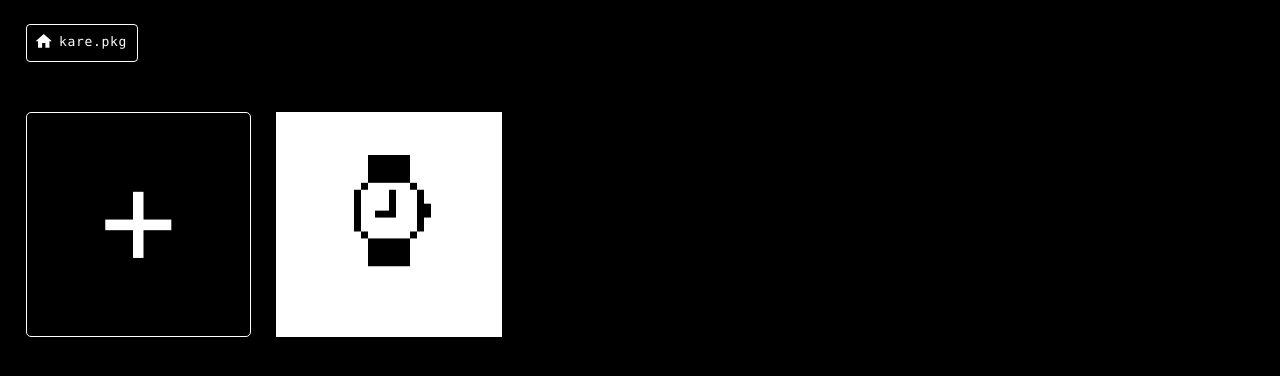
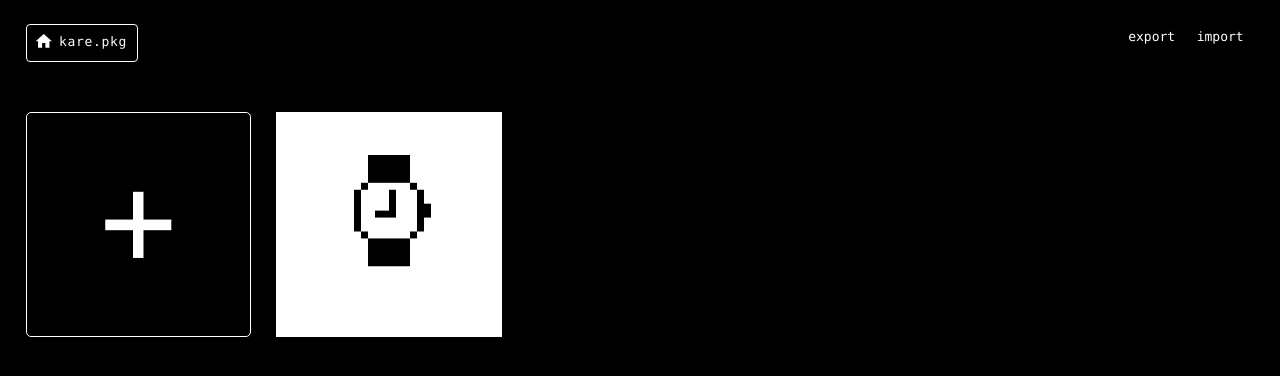
Before and after one commit to Awjin/kare-pkg, a Vue app: page / in a window 1280 px wide. Shown: the top 376 px of the page. Built offline with nearby package versions, Linux system fonts and the light colour scheme.

Commit message:
Add simple export and import functionality

```diff
--- a/src/components/Home.vue
+++ b/src/components/Home.vue
@@ -2,6 +2,27 @@
   <div class="home">
     <site-header>
       <div>
+        <a
+          title="Export backup (cmd + s)"
+          :href="exportSrc"
+          :download="`kare-pkg-backup-${Date.now()}.json`"
+          :disabled="isNotExportable"
+          >
+          export
+        </a>
+
+        <form>
+          <label for="file"><a>import</a></label>
+          <input
+            @change="importFile"
+            accept=".json"
+            hidden
+            id="file"
+            multiple="false"
+            title="Import backup (cmd + o)"
+            type="file"
+          >
+        </form>
       </div>
     </site-header>
 
@@ -48,6 +69,24 @@
       }
     },
 
+    computed: {
+      isNotExportable() {
+        return this.$store.state.drawings.length === 0;
+      },
+
+      exportSrc() {
+        const drawings = this.$store.state.drawings;
+        const jsonExport = [];
+
+        for (let drawing of drawings) {
+          jsonExport.push(drawing.pixels);
+        }
+
+        const str = JSON.stringify(jsonExport);
+        return `data:application/json;charset=utf-8,${encodeURIComponent(str)}`;
+      }
+    },
+
     methods: {
       getRoute(idx) {
         return `/edit/${idx}`;
@@ -57,6 +96,20 @@
         target.blur();
         this.$store.commit('newDrawing');
         this.$router.push('/edit/0');
+      },
+
+      importFile({target}) {
+        if (target.files.length === 0) return;
+
+        const fileReader = new FileReader();
+        fileReader.onload = ({target}) => {
+          this.$store.commit('importDrawings', {
+            importedPixels: JSON.parse(target.result)
+          });
+        };
+
+        fileReader.readAsText(target.files[0]);
+        target.parentElement.reset();
       }
     }
   };
@@ -119,4 +172,8 @@
     height: 17.6vw;
     width: 17.6vw;
   }
+
+  form {
+    display: inline-block;
+  }
 </style>
--- a/src/store/index.js
+++ b/src/store/index.js
@@ -44,16 +44,17 @@ export default new Vuex.Store({
 
   mutations: {
     newDrawing(state) {
-      state.drawings.unshift({
-        pixels: {},
-        imgSrc: '',
-        history: {
-          currIdx: -1,
-          actions: []
-        }
+      unshiftDrawings(state, {});
+    },
+
+    importDrawings(state, {importedPixels}) {
+      const filteredPixels = importedPixels.filter((pixels) => {
+        return validatePixels(state, pixels);
       });
 
-      updateLocalStorage(state);
+      for (let i = filteredPixels.length - 1; i >= 0; i--) {
+        unshiftDrawings(state, filteredPixels[i]);
+      }
     },
 
     startAction(state, {drawingIdx}) {
@@ -120,6 +121,37 @@ export default new Vuex.Store({
   }
 })
 
+function unshiftDrawings(state, pixels) {
+  state.drawings.unshift({
+    pixels: pixels,
+    imgSrc: '',
+    history: {
+      currIdx: -1,
+      actions: []
+    }
+  });
+
+  updateLocalStorage(state);
+}
+
+function updateLocalStorage(state) {
+  localStorage.setItem('kare-pkg', JSON.stringify(state));
+}
+
+function validatePixels(state, pixels) {
+  const keys = Object.keys(pixels);
+  if (keys.length === 0) return false;
+
+  keys.forEach((key) => {
+    if (isNaN(key)) return false;
+    const keyNumber = parseFloat(key);
+    if (keyNumber !== parseInt(keyNumber)) return false;
+    if (keyNumber < 0 || keyNumber > 1023) return false;
+    if (typeof pixels[key] !== 'boolean') return false;
+  });
+  return true;
+}
+
 function newAction(state, drawingIdx) {
   const history = state.drawings[drawingIdx].history;
   const pruneCount = (history.actions.length - 1) - history.currIdx;
@@ -149,7 +181,3 @@ function replayAction(state, drawingIdx) {
     setPixel(state, drawingIdx, pixelIdx, !currFill);
   });
 }
-
-function updateLocalStorage(state) {
-  localStorage.setItem('kare-pkg', JSON.stringify(state));
-}
```
